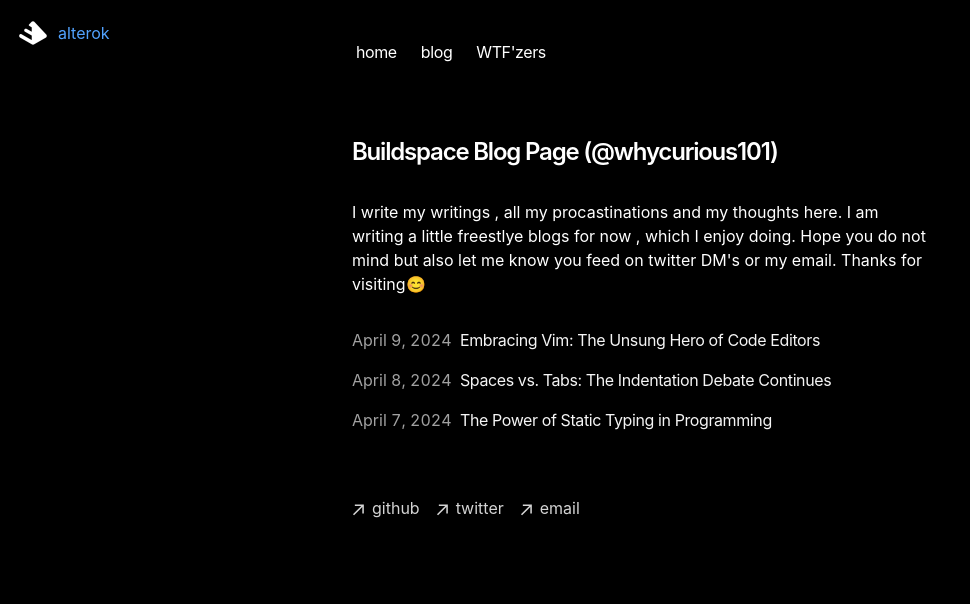
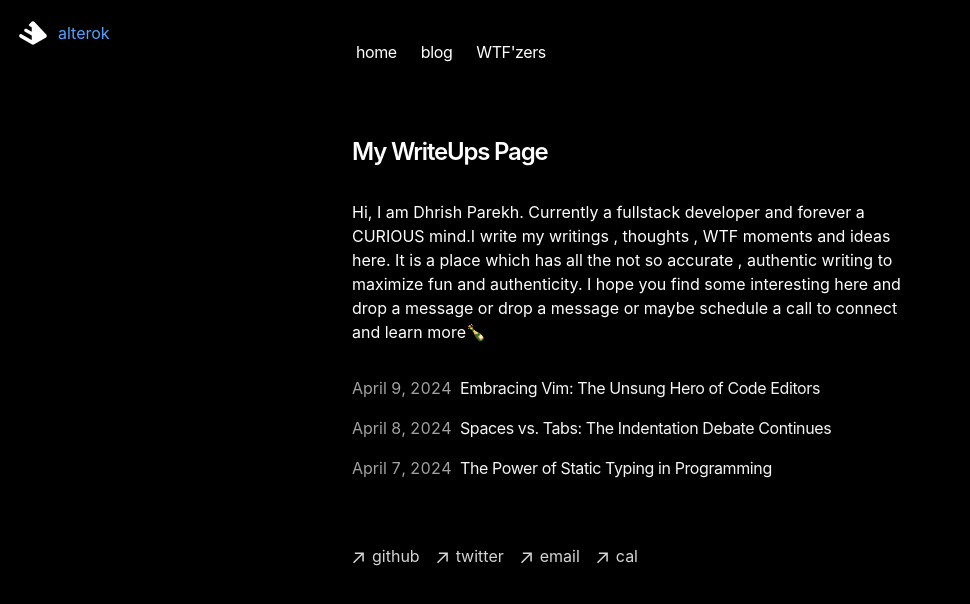
Before and after one commit to DhrishP/buildspace-procast-website, a Next.js app: page / in a window 1280 px wide. Shown: the top 604 px of the page, without its empty margins (0-970 px from the left). Built offline with nearby package versions, Linux system fonts and the light colour scheme.

Commit message:
finished with v1

```diff
--- a/app/components/footer.tsx
+++ b/app/components/footer.tsx
@@ -52,6 +52,28 @@ export default function Footer() {
             <p className="ml-2 h-7">email</p>
           </a>
         </li>
+        <li>
+          <a
+            className="flex items-center transition-all hover:text-neutral-800 dark:hover:text-neutral-100"
+            rel="noopener noreferrer"
+            target="_blank"
+            href="https://cal.com/whycurious101"
+          >
+            <ArrowIcon />
+            <p className="ml-2 h-7">cal</p>
+          </a>
+        </li>
+        {/* <li>
+          <a
+            className="flex items-center transition-all hover:text-neutral-800 dark:hover:text-neutral-100"
+            rel="noopener noreferrer"
+            target="_blank"
+            href="https://cal.com/whycurious101"
+          >
+            <ArrowIcon />
+            <p className="ml-2 h-7">substack</p>
+          </a>
+        </li> */}
       </ul>
     </footer>
   );
--- a/app/layout.tsx
+++ b/app/layout.tsx
@@ -18,7 +18,7 @@ export const metadata: Metadata = {
     title: "Whycurious's Buildspace Blog",
     description: "A place to build my habit of sharing my thoughts and ideas.",
     url: baseUrl,
-    siteName: "My Portfolio",
+    siteName: "Whycurious's Writeups",
     locale: "en_US",
     type: "website",
   },
@@ -33,6 +33,7 @@ export const metadata: Metadata = {
       "max-snippet": -1,
     },
   },
+
 };
 
 const cx = (...classes) => classes.filter(Boolean).join(" ");
--- a/app/page.tsx
+++ b/app/page.tsx
@@ -4,10 +4,10 @@ export default function Page() {
   return (
     <section>
       <h1 className="mb-8 text-2xl font-semibold tracking-tighter">
-        Buildspace Blog Page (@whycurious101)
+        My WriteUps Page
       </h1>
       <p className="mb-4">
-        {`I write my writings , all my procastinations and my thoughts here. I am writing a little freestlye blogs for now , which I enjoy doing. Hope you do not mind but also let me know you feed on twitter DM's or my email. Thanks for visiting😊`}
+        {`Hi, I am Dhrish Parekh. Currently a fullstack developer and forever a CURIOUS mind.I write my writings , thoughts , WTF moments and ideas here. It is a place which has all the not so accurate , authentic writing to maximize fun and authenticity. I hope you find some interesting here and drop a message or drop a message or maybe schedule a call to connect and learn more🍾`}
       </p>
       <div className="my-8">
         <BlogPosts />
```
